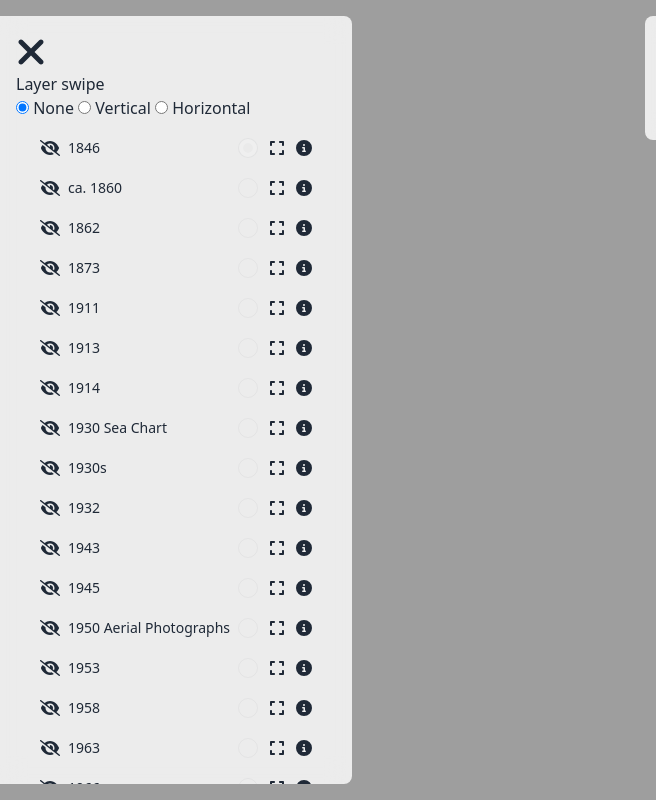
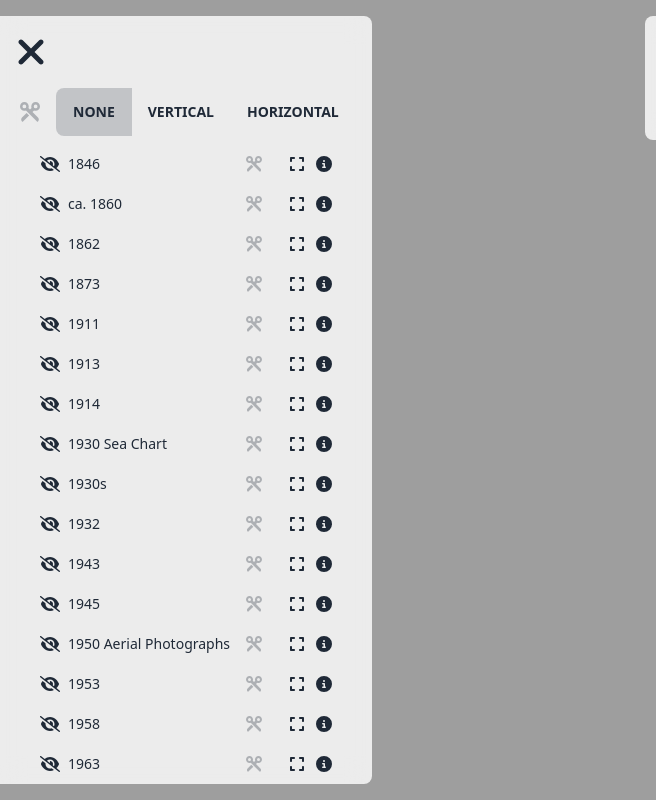
Before and after one commit to Digital-Scholarship-NUS-Libraries/astroLibmaps, an Astro site: page / in a window 1280 px wide. Shown: the full height of the page, 0-656 px from the left. Built offline with nearby package versions, Linux system fonts and the light colour scheme; Astro itself is replaced by a stand-in of ours; what color-rgba, color-space, geotiff would draw is missing.

Commit message:
fine tune layer swipe UX

```diff
--- a/src/components/ol/MapsInterface.svelte
+++ b/src/components/ol/MapsInterface.svelte
@@ -28,8 +28,8 @@
 <Swipe />
 <div
   id="interfaceButton"
-  style="--offset:{1 - interfaceOffset}"
-  class="absolute top-52 sm:top-40 md:top-4 p-4 rounded-r-lg backdrop-blur-md bg-base-100/80"
+  style="--offset:{-800 * (1 - interfaceOffset) + 'px'}"
+  class="absolute top-52 left-[var(--offset)] sm:top-40 md:top-4 p-4 rounded-r-lg backdrop-blur-md bg-base-100/80 transition-all ease-in-out"
 >
   <svg
     xmlns="http://www.w3.org/2000/svg"
@@ -45,8 +45,8 @@
 </div>
 <div
   id="interface"
-  style="--offset:{interfaceOffset};"
-  class="max-h-[calc(100vh-14rem)] sm:max-h-[calc(100vh-11rem)] md:max-h-[calc(100vh-2rem)] overflow-scroll p-4 my-4 absolute top-48 sm:top-36 md:top-0 rounded-r-lg backdrop-blur-md bg-base-100/80"
+  style="--offset:{-800 * interfaceOffset + 'px'};"
+  class="max-h-[calc(100vh-14rem)] sm:max-h-[calc(100vh-11rem)] md:max-h-[calc(100vh-2rem)] overflow-scroll p-4 my-4 absolute top-48 left-[var(--offset)] sm:top-36 md:top-0 rounded-r-lg backdrop-blur-md bg-base-100/80 transition-all ease-in-out"
 >
   <svg
     xmlns="http://www.w3.org/2000/svg"
@@ -59,34 +59,48 @@
   >
     <use xlink:href="/xmark.svg#xmark" />
   </svg>
-  <fieldset>
-    <legend>Layer swipe</legend>
+  <div class="mt-4 flex items-center">
+    <svg
+      xmlns="http://www.w3.org/2000/svg"
+      height="1em"
+      viewBox="0 0 512 512"
+      class="h-5 ml-1 mr-4 fill-current"
+      class:opacity-30={$layerSwipeStatus == "none"}
+      class:rotate-90={["vertical", "none"].includes($layerSwipeStatus)}
+    >
+      <use xlink:href="/scissor.svg#scissor" />
+    </svg>
+    <fieldset class="join">
       <input
         type="radio"
         id="none"
         name="layerswipe"
         value="none"
+        class="join-item btn btn-ghost checked:!btn-ghost checked:!btn-active"
+        aria-label="None"
         checked
         bind:group={$layerSwipeStatus}
       />
-    <label for="none">None</label>
       <input
         type="radio"
         id="vertical"
         name="layerswipe"
         value="vertical"
+        class="join-item btn btn-ghost checked:!btn-ghost checked:!btn-active"
+        aria-label="Vertical"
         bind:group={$layerSwipeStatus}
       />
-    <label for="vertical">Vertical</label>
       <input
         type="radio"
         id="horizontal"
         name="layerswipe"
         value="horizontal"
+        class="join-item btn btn-ghost checked:!btn-ghost checked:!btn-active"
+        aria-label="Horizontal"
         bind:group={$layerSwipeStatus}
       />
-    <label for="horizontal">Horizontal</label>
     </fieldset>
+  </div>
   <SortableList
     list={cogsList}
     key="cogurl"
@@ -97,14 +111,3 @@
     <SortableMapItem {item} mapZIndex={cogsList.length - index} />
   </SortableList>
 </div>
-
-<style>
-  #interfaceButton {
-    transition: 0.3s ease-in-out;
-    left: calc(var(--offset) * -800px);
-  }
-  #interface {
-    transition: 0.3s ease-in-out;
-    left: calc(var(--offset) * -800px);
-  }
-</style>
--- a/src/components/ol/SortableMapItem.svelte
+++ b/src/components/ol/SortableMapItem.svelte
@@ -52,16 +52,31 @@
   <span class="grow">{item.shortname}</span>
   <input
     type="radio"
-    class="radio radio-sm {mapZIndex >= $swipeCutThreshold
-      ? 'bg-base-300'
-      : ''}  checked:bg-base-300"
+    class="hidden"
     disabled={$layerSwipeStatus === "none"}
     id="swipeValue{mapZIndex}"
-    aria-label="Layer swipe"
+    title="Cut this layer with the layer swipe"
     name="swipeCutThreshold"
     value={mapZIndex}
     bind:group={$swipeCutThreshold}
   />
+  <label
+    for="swipeValue{mapZIndex}"
+    title="Cut this layer with the layer swipe"
+    class=""
+  >
+    <svg
+      xmlns="http://www.w3.org/2000/svg"
+      height="1em"
+      viewBox="0 0 512 512"
+      class="h-4 ml-1 mr-4 fill-current"
+      class:opacity-30={$layerSwipeStatus == "none" ||
+        mapZIndex < $swipeCutThreshold}
+      class:rotate-90={["vertical", "none"].includes($layerSwipeStatus)}
+    >
+      <use xlink:href="/scissor.svg#scissor" />
+    </svg>
+  </label>
   <button class="m-1" on:click={zoomToLayer} on:keydown={zoomToLayer}>
     <svg
       xmlns="http://www.w3.org/2000/svg"
--- a/src/components/ol/Swipe.svelte
+++ b/src/components/ol/Swipe.svelte
@@ -20,6 +20,19 @@
 </script>
 
 {#if $layerSwipeStatus != "none"}
+  {#if $layerSwipeStatus === "horizontal"}
+    <divider
+      style="--offset:{$layerSwipeValue.y * window.innerHeight - 4 + 'px'};"
+      class="absolute top-[var(--offset)] block w-full h-2 backdrop-blur-md bg-base-100/50"
+      >aaa
+    </divider>
+  {:else}
+    <divider
+      style="--offset:{$layerSwipeValue.x * window.innerWidth - 4 + 'px'};"
+      class="absolute top-0 left-[var(--offset)] block h-full w-2 backdrop-blur-md bg-base-100/50"
+      >bbb
+    </divider>
+  {/if}
   <swipeContainer
     class="absolute top-0 h-full w-full pointer-events-none grid place-items-center"
   >
@@ -28,7 +41,8 @@
       use:draggable={$layerSwipeStatus == "vertical"
         ? { axis: "x" }
         : { axis: "y" }}
-      class:horizontal={$layerSwipeStatus == "horizontal"}
+      class:cursor-ns-resize={$layerSwipeStatus == "horizontal"}
+      class:cursor-ew-resize={$layerSwipeStatus != "horizontal"}
       on:neodrag={(e) => {
         position = { x: e.detail.offsetX, y: e.detail.offsetY };
         $layerSwipeValue = {
@@ -67,12 +81,3 @@
     </swipe>
   </swipeContainer>
 {/if}
-
-<style>
-  swipe {
-    cursor: ew-resize;
-  }
-  swipe.horizontal {
-    cursor: ns-resize;
-  }
-</style>
```
Also changed, not shown: public/scissor.svg (added). Lines whose indentation alone changed are shown as unchanged.
